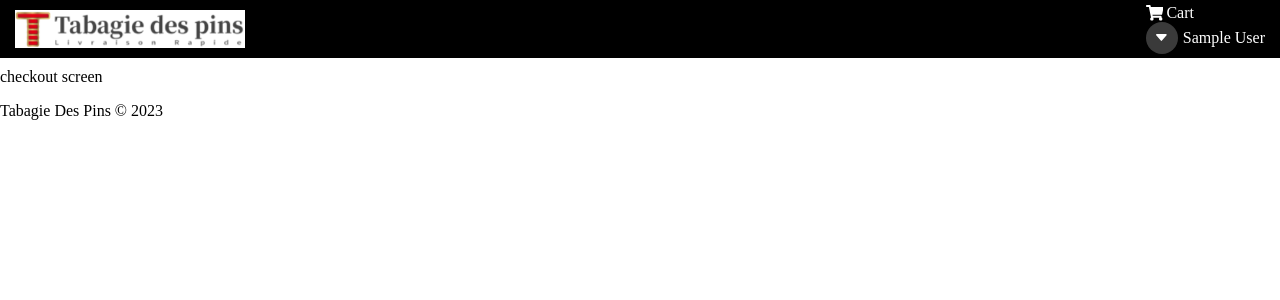
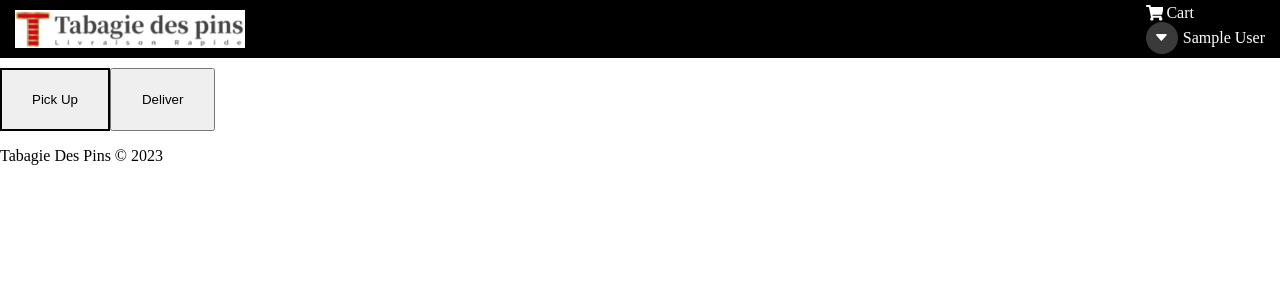
Before and after one commit to brian-pan/taba-retail, a React (Vite) app in the folder frontend/: page /checkout in a window 1280 px wide. Shown: the top 300 px of the page. Built offline with nearby package versions, Linux system fonts and the light colour scheme; sample sign-in values are in the browser's storage.

Commit message:
add checkout screen deliver state

```diff
--- /dev/null
+++ b/frontend/src/assets/styles/screens/CheckoutScreen.scss
@@ -0,0 +1,7 @@
+.checkout-screen__switcher {
+  padding: 22px 30px;
+
+  &.checkout-screen__switcher--active {
+    border: 2px solid black;
+  }
+}
--- a/frontend/src/screens/CartScreen.tsx
+++ b/frontend/src/screens/CartScreen.tsx
@@ -42,7 +42,7 @@ const CartScreen: React.FunctionComponent<CartScreenProps> = () => {
   };
 
   const handleCheckout = () => {
-    navigate(`${userInfo ? "/shipping" : "/login"}`);
+    navigate(`${userInfo ? "/checkout" : "/login"}`);
   };
   return (
     <div className="cart-screen-wrapper">
--- a/frontend/src/screens/CheckoutScreen.tsx
+++ b/frontend/src/screens/CheckoutScreen.tsx
@@ -1,9 +1,45 @@
 import * as React from "react";
+import { useState } from "react";
+import { useSelector, useDispatch } from "react-redux";
+
+import { setDeliverMethod } from "../slices/feSlices/cartSlice";
+import "../assets/styles/screens/CheckoutScreen.scss";
 
 interface CheckoutScreenProps {}
 
 const CheckoutScreen: React.FunctionComponent<CheckoutScreenProps> = () => {
-  return <div>checkout screen</div>;
+  const [address, setAddress] = useState("");
+  const [city, setCity] = useState("");
+  const [postalCode, setPostalCode] = useState("");
+  const [country, setCountry] = useState("");
+
+  // @ts-ignore
+  const { isPickUp } = useSelector((state) => state.cart);
+
+  const dispatch = useDispatch();
+
+  return (
+    <div className="checkout-screen-wrapper">
+      <div className="checkout-screen__switchers">
+        <button
+          className={`checkout-screen__switcher ${
+            isPickUp && "checkout-screen__switcher--active"
+          }`}
+          onClick={() => dispatch(setDeliverMethod(true))}
+        >
+          Pick Up
+        </button>
+        <button
+          className={`checkout-screen__switcher ${
+            !isPickUp && "checkout-screen__switcher--active"
+          }`}
+          onClick={() => dispatch(setDeliverMethod(false))}
+        >
+          Deliver
+        </button>
+      </div>
+    </div>
+  );
 };
 
 export default CheckoutScreen;
--- a/frontend/src/slices/feSlices/cartSlice.ts
+++ b/frontend/src/slices/feSlices/cartSlice.ts
@@ -1,4 +1,4 @@
-import { createSlice, current } from "@reduxjs/toolkit";
+import { createSlice } from "@reduxjs/toolkit";
 
 // import { ProductType } from "../../types";
 import { updateState } from "../../utilities/cartUtilities";
@@ -9,8 +9,9 @@ const initialState = localStorage.getItem("cart")
   : {
       cartItems: [],
       cartPrices: {},
+      isPickUp: true,
       shippingAddress: {},
-      paymentMethod: "Paypal",
+      paymentMethod: "PayPal",
     };
 
 const cartSlice = createSlice({
@@ -62,15 +63,25 @@ const cartSlice = createSlice({
       );
       return updateState(state);
     },
+    // Fn set user shipping address if applicable
     saveShippingAddress: (state, action) => {
       state.shippingAddress = action.payload;
       return updateState(state);
+    },
+    // Fn upd bool state whether user requires deliver
+    setDeliverMethod: (state, action) => {
+      state.isPickUp = action.payload;
+      localStorage.setItem("cart", JSON.stringify(state));
     },
   },
 });
 
 // export an action
-export const { updateCartItem, deleteFromCart, saveShippingAddress } =
-  cartSlice.actions;
+export const {
+  updateCartItem,
+  deleteFromCart,
+  saveShippingAddress,
+  setDeliverMethod,
+} = cartSlice.actions;
 
 export default cartSlice.reducer;
```
